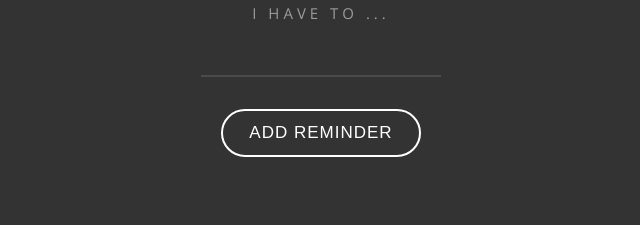
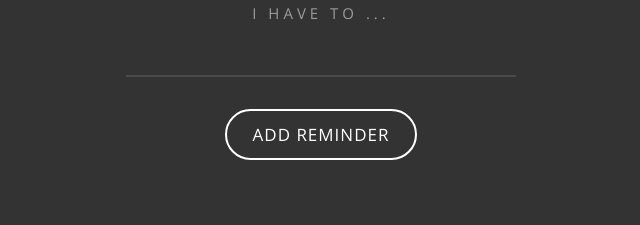
Before and after one commit to officejake/react-todo-list, a React (Create React App) app: page / in a window 1280 px wide. Shown: the top 225 px of the page, without its empty margins (319-959 px from the left). Built offline with nearby package versions, Linux system fonts and the light colour scheme.

Commit message:
update button styles

```diff
--- a/src/index.scss
+++ b/src/index.scss
@@ -5,6 +5,7 @@ $background: #333;
 $border: #4A4A4A;
 $phText: #9B9B9B;
 $inputText: #F0F0F0;
+$delete: #ff5555;
 
 body {
     background-color: $background;
@@ -41,7 +42,7 @@ label {
         font-family: $font-stack;
         font-size: 20px;
         letter-spacing: 2px;
-        width: 200px;
+        width: 350px;
         transition: all 0.3s;
         padding: 5px 20px;
         text-transform: uppercase;
@@ -49,7 +50,7 @@ label {
 
         &:focus {
             max-width: 100%;
-            width: 400px;
+            width: 500px;
 
             & + .label-text {
                 color: $inputText;
@@ -66,6 +67,7 @@ label {
 }
 
 button {
+    font-family: $font-stack;
     outline: 0;
     background-color: $background;
     border: 2px solid white;
@@ -80,17 +82,19 @@ button {
 }
 
 ul {
-    display: inline-flex;
+    display: flex;
     flex-direction: column;
-    text-align: center;
+    // text-align: center;
+    align-items: center;
     color: white;
-    font-size: 17px;
+    font-size: 25px;
     text-transform: uppercase;
-    letter-spacing: 1px;
+    letter-spacing: 2px;
     list-style-type: none;
     padding: 0;
     padding-top: 15px;
     margin: 0;
+    cursor: text;
 }
 
 li {
@@ -100,4 +104,12 @@ li {
 
 .deleteBtn {
     padding-left: 10px;
+    color: $delete;
+    cursor: default;
 }
+
+.clearBtn {
+    border: none;
+    color: $delete;
+    margin-top: 30px;
+}
```
